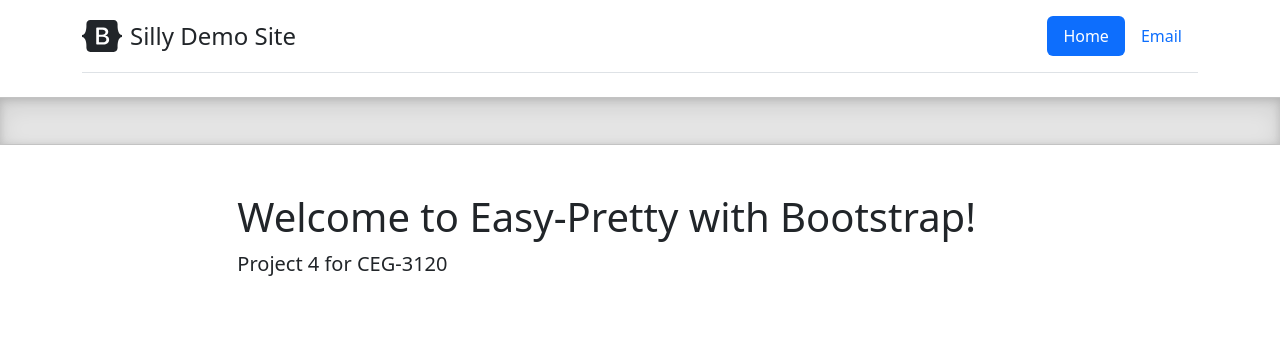
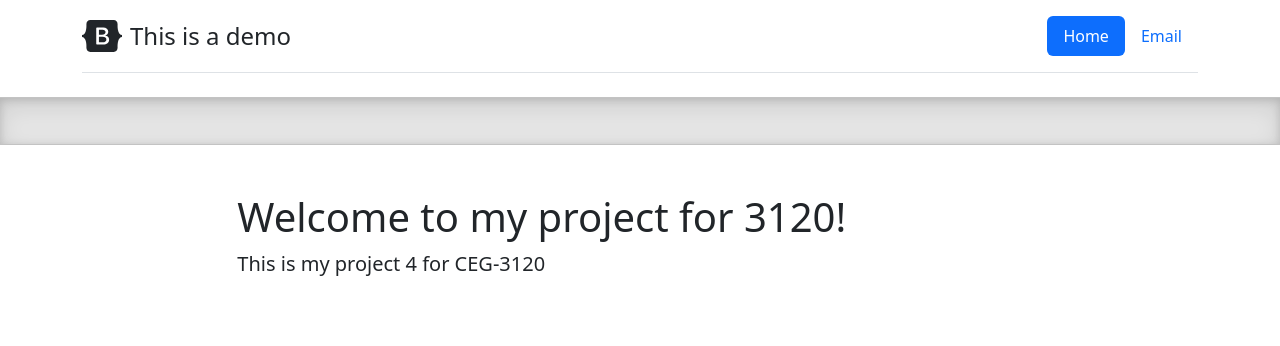
Before and after one commit to WSU-kduncan/3120-cicd-caraz22, a plain HTML site: page website/index.html in a window 1280 px wide. Drawn offline with Linux system fonts and the light colour scheme.

Commit message:
I hope pushing this makes it work!

```diff
--- a/website/index.html
+++ b/website/index.html
@@ -77,7 +77,7 @@
 
 <svg xmlns="http://www.w3.org/2000/svg" style="display: none;">
   <symbol id="bootstrap" viewBox="0 0 118 94">
-    <title>Bootstrap</title>
+    <title>Welcome!</title>
     <path fill-rule="evenodd" clip-rule="evenodd" d="M24.509 0c-6.733 0-11.715 5.893-11.492 12.284.214 6.14-.064 14.092-2.066 20.577C8.943 39.365 5.547 43.485 0 44.014v5.972c5.547.529 8.943 4.649 10.951 11.153 2.002 6.485 2.28 14.437 2.066 20.577C12.794 88.106 17.776 94 24.51 94H93.5c6.733 0 11.714-5.893 11.491-12.284-.214-6.14.064-14.092 2.066-20.577 2.009-6.504 5.396-10.624 10.943-11.153v-5.972c-5.547-.529-8.934-4.649-10.943-11.153-2.002-6.484-2.28-14.437-2.066-20.577C105.214 5.894 100.233 0 93.5 0H24.508zM80 57.863C80 66.663 73.436 72 62.543 72H44a2 2 0 01-2-2V24a2 2 0 012-2h18.437c9.083 0 15.044 4.92 15.044 12.474 0 5.302-4.01 10.049-9.119 10.88v.277C75.317 46.394 80 51.21 80 57.863zM60.521 28.34H49.948v14.934h8.905c6.884 0 10.68-2.772 10.68-7.727 0-4.643-3.264-7.207-9.012-7.207zM49.948 49.2v16.458H60.91c7.167 0 10.964-2.876 10.964-8.281 0-5.406-3.903-8.178-11.425-8.178H49.948z"></path>
   </symbol>
   <symbol id="home" viewBox="0 0 16 16">
@@ -100,13 +100,13 @@
 </svg>
 
 <main>
-  <h1 class="visually-hidden">Headers examples</h1>
+  <h1 class="visually-hidden">Here's a header!</h1>
 
   <div class="container">
     <header class="d-flex flex-wrap justify-content-center py-3 mb-4 border-bottom">
       <a href="/" class="d-flex align-items-center mb-3 mb-md-0 me-md-auto text-dark text-decoration-none">
         <svg class="bi me-2" width="40" height="32"><use xlink:href="#bootstrap"/></svg>
-        <span class="fs-4">Silly Demo Site</span>
+        <span class="fs-4">This is a demo</span>
       </a>
 
       <ul class="nav nav-pills">
@@ -118,8 +118,8 @@
 
   <div class="b-example-divider"></div>
   <div class="col-lg-8 mx-auto p-4 py-md-5">
-  <h1>Welcome to Easy-Pretty with Bootstrap!</h1>
-    <p class="fs-5 col-md-8">Project 4 for CEG-3120</p>
+  <h1>Welcome to my project for 3120!</h1>
+    <p class="fs-5 col-md-8">This is my project 4 for CEG-3120</p>
 
    </div>
     <script src="../assets/dist/js/bootstrap.bundle.min.js"></script>
```
Also changed, not shown: 1 other file.
